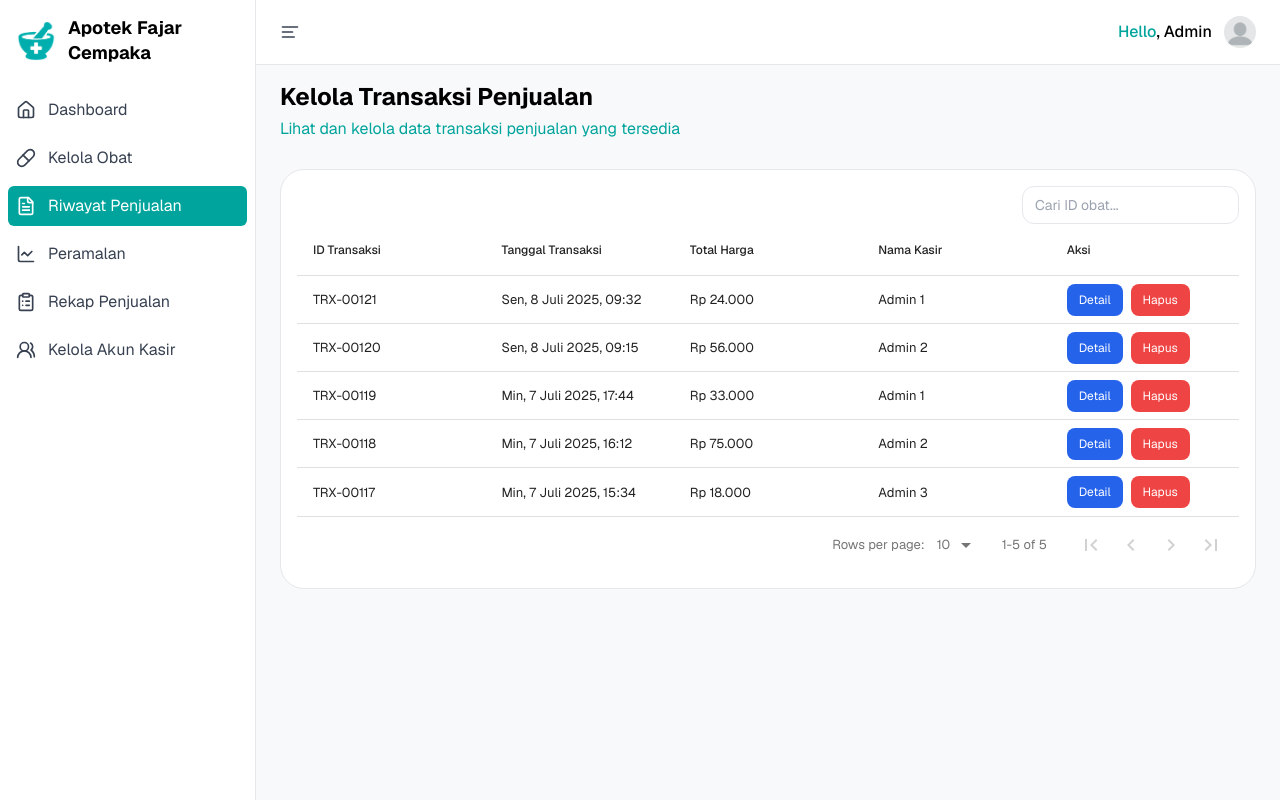
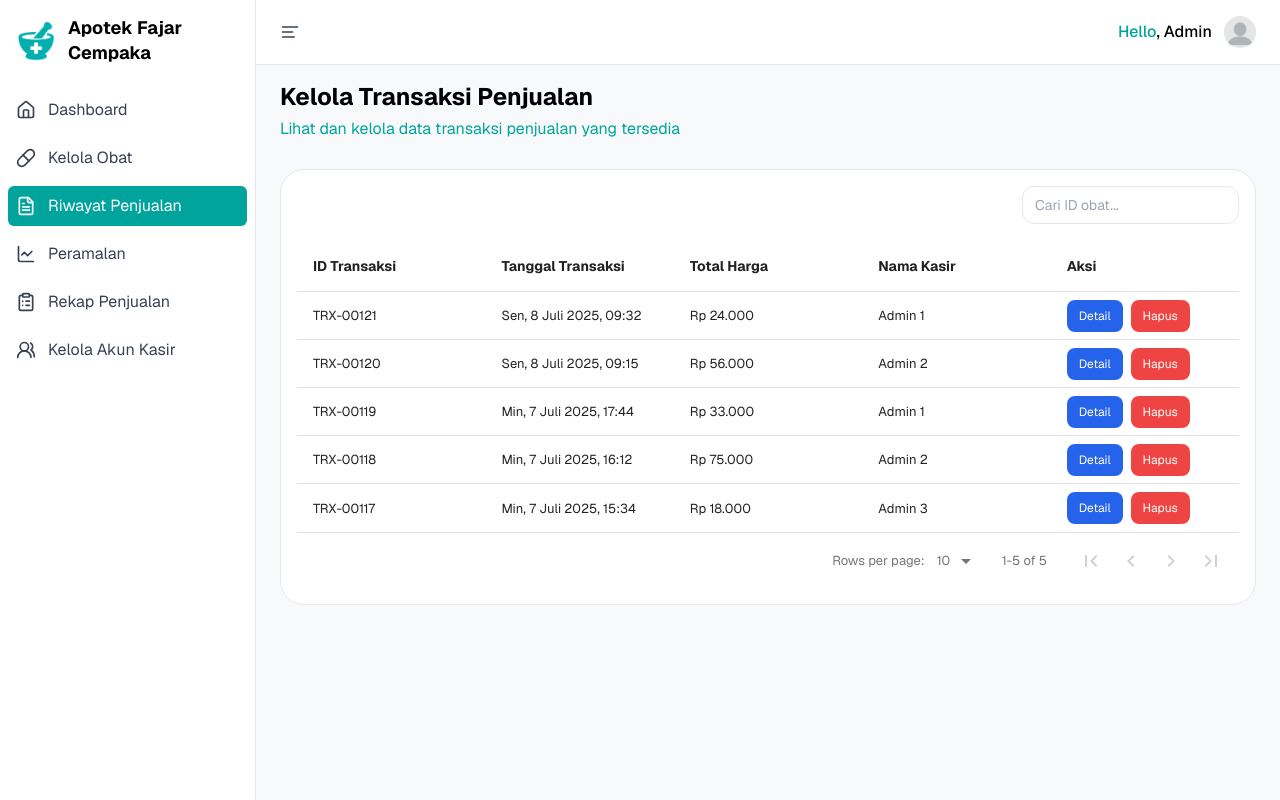
Before and after one commit to FaishalHilmi/antibiotic-sales-forecast, a Next.js app: page /dashboard/penjualan in a window 1280 px wide. Built offline with nearby package versions, Linux system fonts and the light colour scheme.

Commit message:
add: PenjualanView Component to Displaying transactions

```diff
--- a/app/dashboard/penjualan/PenjualanView.tsx
+++ b/app/dashboard/penjualan/PenjualanView.tsx
@@ -5,6 +5,7 @@ import { transactionColumn } from "@/column/dashboard/transactionColumn";
 import { transactions } from "@/data/transaction";
 import { useState } from "react";
 import dynamic from "next/dynamic";
+import { headersBoldStyle } from "@/components/datatable/headersBoldStyle";
 
 const DataTable = dynamic(() => import("react-data-table-component"), {
   ssr: false,
@@ -19,7 +20,7 @@ export default function PenjualanView() {
 
   return (
     <div>
-      <div className="flex justify-end ">
+      <div className="flex justify-end mb-4">
         <SearchBar
           placeholder="Cari ID obat..."
           value={search}
@@ -32,6 +33,7 @@ export default function PenjualanView() {
         responsive
         pagination
         highlightOnHover
+        customStyles={headersBoldStyle}
       />
     </div>
   );
```
